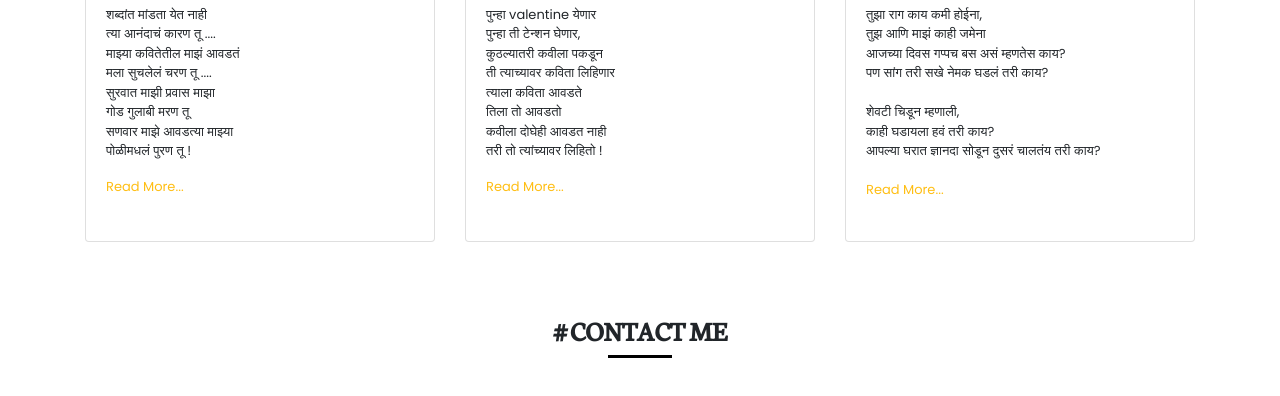
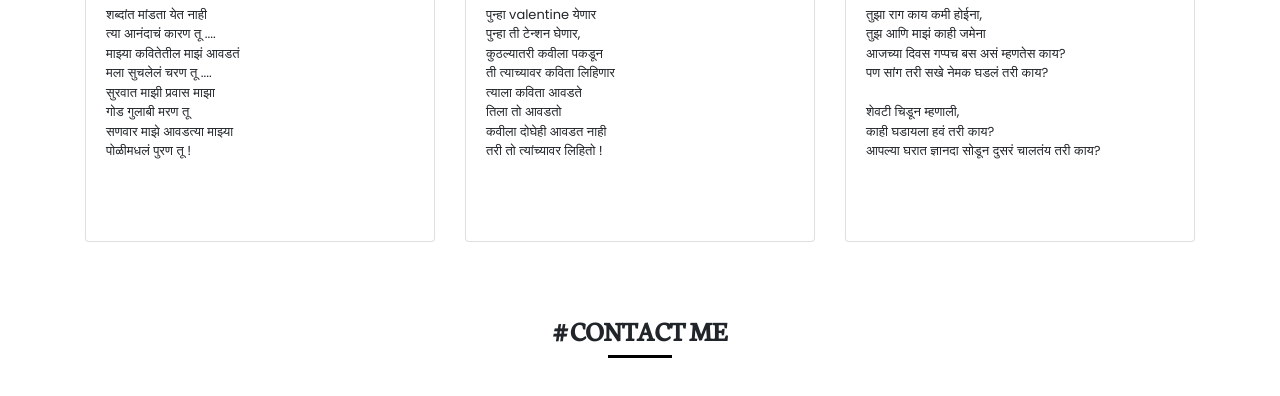
Before and after one commit to asachkahitari/portfolio, a plain HTML site: page portfolio.html in a window 1280 px wide. Shown: the part 2264-2660 px from the top of the page. Drawn offline with nearby package versions, Linux system fonts and the light colour scheme.

Commit message:
Updated portfolio.html
Removed unnecessary links

```diff
--- a/portfolio.html
+++ b/portfolio.html
@@ -54,7 +54,7 @@
       <div class="container">
         <div class="row align-items-center text-center text-md-left my-5">
           <div class="col-md-6 ">
-            <h1 id="myName" class="my-0">I'M DEEPAK</h1>
+            <h1 id="myName" class="my-0">I'M DEEPAK PATIL</h1>
             <p class="blockquote-footer my-0">FRONT-END DEVELOPER | WRITER</p>
             <p class="mt-3">Pursuing B.Tech in Chemical Engineering from VNIT Nagpur. <br> </p>
             <button class="btn myColor text-white">About</button>
@@ -268,7 +268,7 @@
                   गोड गुलाबी मरण तू<br>
                   सणवार माझे आवडत्या माझ्या<br>
                   पोळीमधलं पुरण तू !<br></p>
-                <a class="textMyColor" href="#">Read More...</a>
+<!--                 <a class="textMyColor" href="#">Read More...</a> -->
               </div>
             </div>
           </div>
@@ -285,7 +285,7 @@
                   तिला तो आवडतो<br>
                   कवीला दोघेही आवडत नाही<br>
                   तरी तो त्यांच्यावर लिहितो !<br></p>
-                <a class="textMyColor" href="#">Read More...</a>
+<!--                 <a class="textMyColor" href="#">Read More...</a> -->
               </div>
             </div>
           </div>
@@ -302,7 +302,7 @@
                   शेवटी चिडून म्हणाली,<br>
                   काही घडायला हवं तरी काय?<br>
                   आपल्या घरात ज्ञानदा सोडून दुसरं चालतंय तरी काय?<br><br>
-                <a class="textMyColor" href="#">Read More...</a>
+<!--                 <a class="textMyColor" href="#">Read More...</a> -->
               </div>
             </div>
           </div>
```
